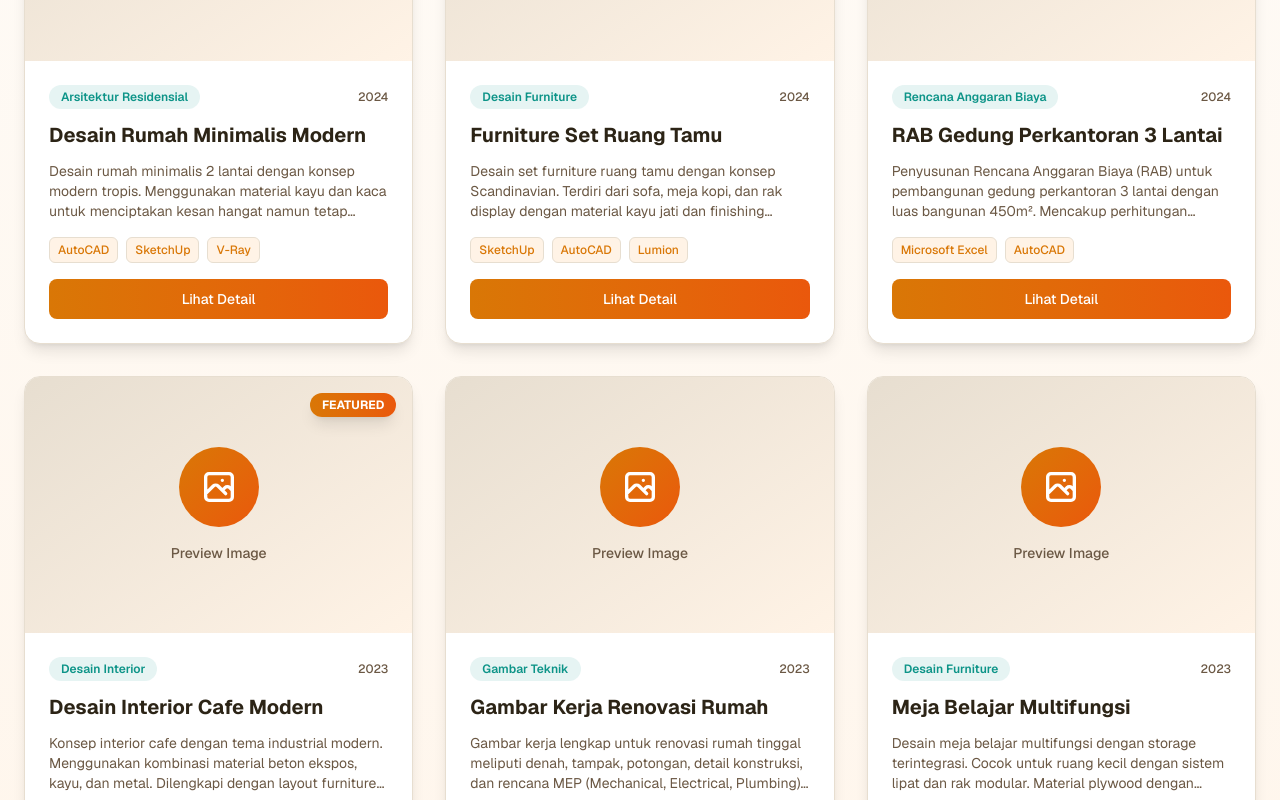
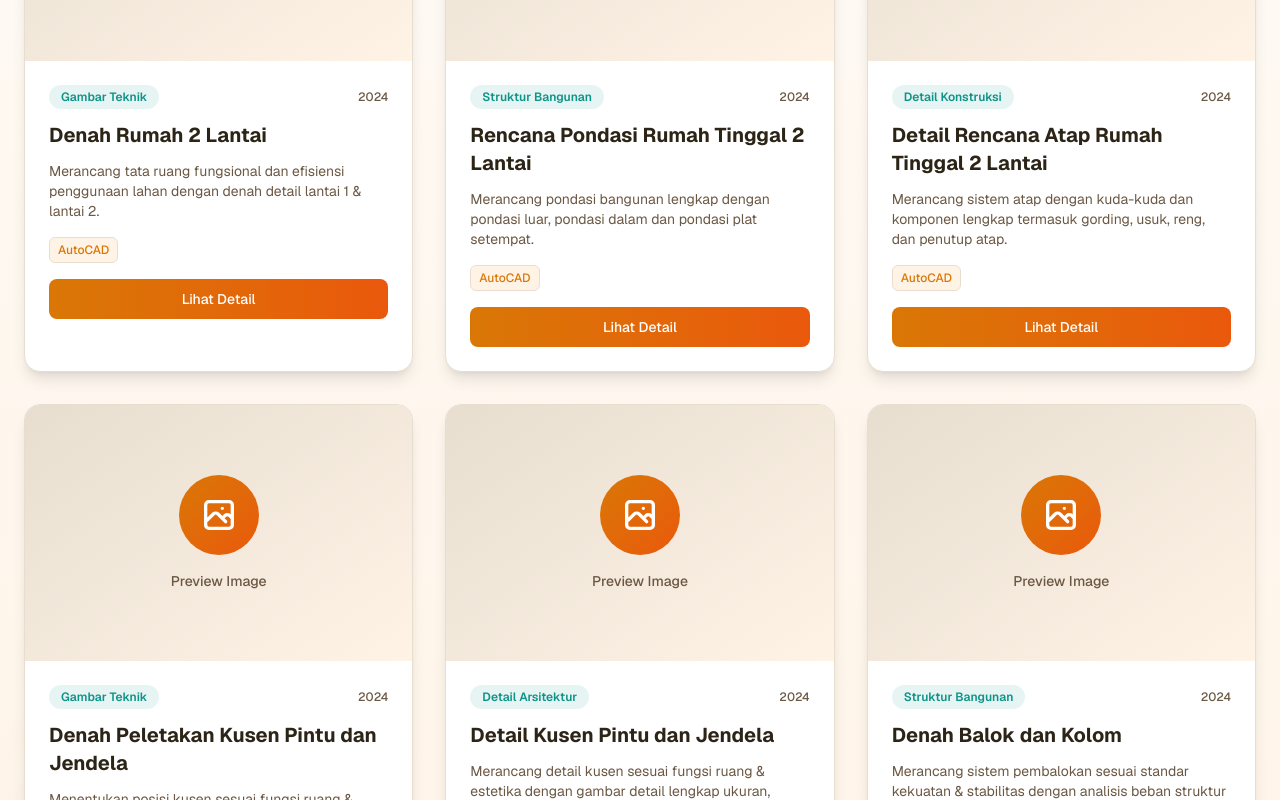
Before and after one commit to GARUDA-537/portofolio-cv-Fira, a Next.js app: page / in a window 1280 px wide. Shown: the part 5160-5960 px from the top of the page. Built offline with nearby package versions, Linux system fonts and the light colour scheme.

Commit message:
Update projects with real data and add Google Drive links

```diff
--- a/src/components/ProjectsSection.tsx
+++ b/src/components/ProjectsSection.tsx
@@ -84,9 +84,14 @@ export default function ProjectsSection() {
                                 </div>
 
                                 {/* View Details Button */}
-                                <button className="w-full py-2.5 rounded-lg bg-gradient-to-r from-[#D97706] to-[#EA580C] text-white font-medium text-sm hover:shadow-lg transition-all duration-300 group-hover:scale-105">
+                                <a
+                                    href={project.link}
+                                    target="_blank"
+                                    rel="noopener noreferrer"
+                                    className="block w-full py-2.5 rounded-lg bg-gradient-to-r from-[#D97706] to-[#EA580C] text-white font-medium text-sm hover:shadow-lg transition-all duration-300 group-hover:scale-105 text-center"
+                                >
                                     Lihat Detail
-                                </button>
+                                </a>
                             </div>
                         </div>
                     ))}
--- a/src/data/projects.ts
+++ b/src/data/projects.ts
@@ -7,88 +7,96 @@ export interface Project {
     tools: string[];
     year: string;
     featured?: boolean;
+    link: string;
+    tujuan: string;
+    peran: string;
+    hasil: string;
 }
 
 export const projects: Project[] = [
     {
         id: 1,
-        title: "Desain Rumah Minimalis Modern",
-        category: "Arsitektur Residensial",
-        description: "Desain rumah minimalis 2 lantai dengan konsep modern tropis. Menggunakan material kayu dan kaca untuk menciptakan kesan hangat namun tetap elegan. Dilengkapi dengan taman indoor dan pencahayaan alami maksimal.",
-        image: "/projects/rumah-minimalis.jpg",
-        tools: ["AutoCAD", "SketchUp", "V-Ray"],
+        title: "Denah Rumah 2 Lantai",
+        category: "Gambar Teknik",
+        description: "Merancang tata ruang fungsional dan efisiensi penggunaan lahan dengan denah detail lantai 1 & lantai 2.",
+        image: "/projects/denah-rumah.jpg",
+        tools: ["AutoCAD"],
         year: "2024",
-        featured: true
+        featured: true,
+        link: "https://drive.google.com/file/d/1E3ytta1YKs7QGBNU3Z2SkGUI4gmYdGRM/view?usp=drive_link",
+        tujuan: "Merancang tata ruang fungsional dan efisiensi penggunaan lahan.",
+        peran: "Membuat sketsa, denah detail lantai 1 & lantai 2.",
+        hasil: "Denah final dengan ruang publik & privat."
     },
     {
         id: 2,
-        title: "Furniture Set Ruang Tamu",
-        category: "Desain Furniture",
-        description: "Desain set furniture ruang tamu dengan konsep Scandinavian. Terdiri dari sofa, meja kopi, dan rak display dengan material kayu jati dan finishing natural. Desain 3D lengkap dengan detail konstruksi.",
-        image: "/projects/furniture-set.jpg",
-        tools: ["SketchUp", "AutoCAD", "Lumion"],
+        title: "Rencana Pondasi Rumah Tinggal 2 Lantai",
+        category: "Struktur Bangunan",
+        description: "Merancang pondasi bangunan lengkap dengan pondasi luar, pondasi dalam dan pondasi plat setempat.",
+        image: "/projects/pondasi.jpg",
+        tools: ["AutoCAD"],
         year: "2024",
-        featured: true
+        featured: true,
+        link: "https://drive.google.com/file/d/1sXYVsQFUbsf17NrcILGXRDT4dvp3hJAk/view?usp=drive_link",
+        tujuan: "Merancang pondasi bangunan lengkap dengan pondasi luar, pondasi dalam dan pondasi plat setempat.",
+        peran: "Menganalisis kebutuhan struktur desain beban bangunan, menggambar detail pondasi.",
+        hasil: "Gambar kerja pondasi lengkap dengan ukuran dan keterangan."
     },
     {
         id: 3,
-        title: "RAB Gedung Perkantoran 3 Lantai",
-        category: "Rencana Anggaran Biaya",
-        description: "Penyusunan Rencana Anggaran Biaya (RAB) untuk pembangunan gedung perkantoran 3 lantai dengan luas bangunan 450m². Mencakup perhitungan volume, analisa harga satuan, dan total anggaran proyek.",
-        image: "/projects/rab-gedung.jpg",
-        tools: ["Microsoft Excel", "AutoCAD"],
+        title: "Detail Rencana Atap Rumah Tinggal 2 Lantai",
+        category: "Detail Konstruksi",
+        description: "Merancang sistem atap dengan kuda-kuda dan komponen lengkap termasuk gording, usuk, reng, dan penutup atap.",
+        image: "/projects/atap.jpg",
+        tools: ["AutoCAD"],
         year: "2024",
-        featured: false
+        featured: true,
+        link: "https://drive.google.com/file/d/1USZ1AkJtQ5I3x6aCusJk7cFKE8u6WNA1/view?usp=drive_link",
+        tujuan: "Merancang sistem atap dengan kuda-kuda dan komponen lengkap.",
+        peran: "Membuat gambar detail rencana atap, detail kuda-kuda, dan komponen pelengkap atap.",
+        hasil: "Gambar detail atap dengan gording, usuk, reng, penutup atap."
     },
     {
         id: 4,
-        title: "Desain Interior Cafe Modern",
-        category: "Desain Interior",
-        description: "Konsep interior cafe dengan tema industrial modern. Menggunakan kombinasi material beton ekspos, kayu, dan metal. Dilengkapi dengan layout furniture yang efisien dan pencahayaan ambient yang nyaman.",
-        image: "/projects/cafe-interior.jpg",
-        tools: ["SketchUp", "V-Ray", "AutoCAD"],
-        year: "2023",
-        featured: true
+        title: "Denah Peletakan Kusen Pintu dan Jendela",
+        category: "Gambar Teknik",
+        description: "Menentukan posisi kusen sesuai fungsi ruang & pencahayaan dengan gambar kerja peletakan yang detail.",
+        image: "/projects/denah-kusen.jpg",
+        tools: ["AutoCAD"],
+        year: "2024",
+        featured: false,
+        link: "https://drive.google.com/file/d/1AD7--ag4FSClJyXOD6CnxT8ZMXLAgn6t/view?usp=drive_link",
+        tujuan: "Menentukan posisi kusen sesuai fungsi ruang & pencahayaan.",
+        peran: "Membuat gambar denah peletakan kusen pintu dan jendela.",
+        hasil: "Gambar kerja peletakan kusen pintu dan jendela."
     },
     {
         id: 5,
-        title: "Gambar Kerja Renovasi Rumah",
-        category: "Gambar Teknik",
-        description: "Gambar kerja lengkap untuk renovasi rumah tinggal meliputi denah, tampak, potongan, detail konstruksi, dan rencana MEP (Mechanical, Electrical, Plumbing). Sesuai standar SNI dan siap untuk pelaksanaan.",
-        image: "/projects/gambar-kerja.jpg",
+        title: "Detail Kusen Pintu dan Jendela",
+        category: "Detail Arsitektur",
+        description: "Merancang detail kusen sesuai fungsi ruang & estetika dengan gambar detail lengkap ukuran, material, dan elemen pendukung.",
+        image: "/projects/detail-kusen.jpg",
         tools: ["AutoCAD"],
-        year: "2023",
-        featured: false
+        year: "2024",
+        featured: false,
+        link: "https://drive.google.com/file/d/1GB3iCmn5FAb1SJs2RKwZ-BYP9DmaC2iB/view?usp=drive_link",
+        tujuan: "Merancang detail kusen sesuai fungsi ruang & estetika.",
+        peran: "Membuat gambar detail kusen, sambungan, dan material.",
+        hasil: "Gambar detail kusen lengkap dengan ukuran, material, dan elemen pendukung."
     },
     {
         id: 6,
-        title: "Meja Belajar Multifungsi",
-        category: "Desain Furniture",
-        description: "Desain meja belajar multifungsi dengan storage terintegrasi. Cocok untuk ruang kecil dengan sistem lipat dan rak modular. Material plywood dengan finishing HPL warna natural oak.",
-        image: "/projects/meja-belajar.jpg",
-        tools: ["SketchUp", "AutoCAD"],
-        year: "2023",
-        featured: false
-    },
-    {
-        id: 7,
-        title: "Desain Taman Minimalis",
-        category: "Landscape Design",
-        description: "Perencanaan taman minimalis untuk area depan rumah seluas 50m². Menggunakan konsep zen garden dengan elemen air, batu alam, dan tanaman tropis. Dilengkapi dengan pencahayaan landscape.",
-        image: "/projects/taman-minimalis.jpg",
-        tools: ["SketchUp", "Lumion"],
-        year: "2023",
-        featured: false
-    },
-    {
-        id: 8,
-        title: "Lemari Pakaian Custom",
-        category: "Desain Furniture",
-        description: "Desain lemari pakaian custom dengan sistem sliding door dan interior organizer. Dimensi disesuaikan dengan ruang kamar tidur. Material MDF dengan finishing duco putih dan aksen kayu.",
-        image: "/projects/lemari-pakaian.jpg",
-        tools: ["SketchUp", "AutoCAD"],
+        title: "Denah Balok dan Kolom",
+        category: "Struktur Bangunan",
+        description: "Merancang sistem pembalokan sesuai standar kekuatan & stabilitas dengan analisis beban struktur yang tepat.",
+        image: "/projects/balok-kolom.jpg",
+        tools: ["AutoCAD"],
         year: "2024",
-        featured: false
+        featured: false,
+        link: "https://drive.google.com/file/d/1-ogXJLpyQB3ADtqwlsV_IsIPTC8xAXcZ/view?usp=drive_link",
+        tujuan: "Merancang sistem pembalokan sesuai standar kekuatan & stabilitas.",
+        peran: "Membuat gambar balok dan kolom dan menempatkan sesuai kebutuhan.",
+        hasil: "Gambar lengkap dengan ukuran."
     }
 ];
 
```
